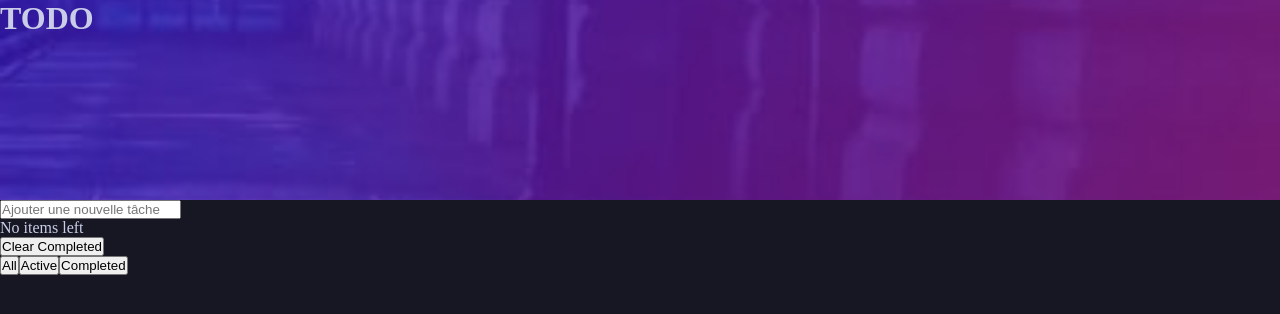
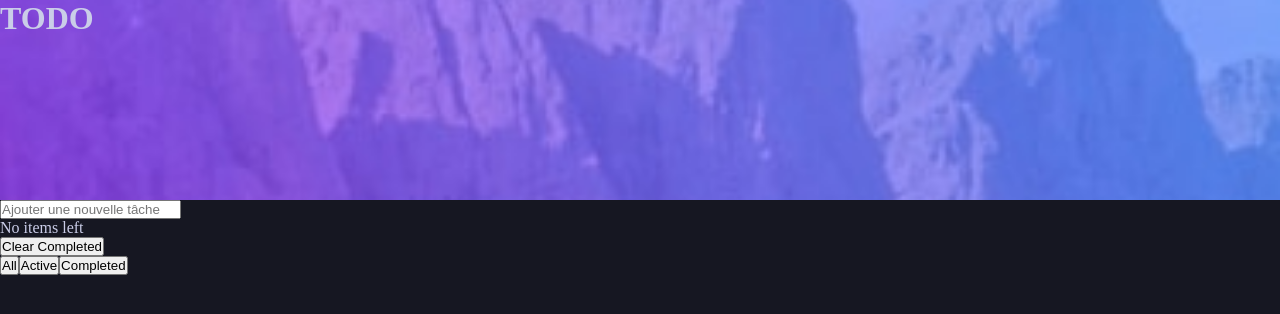
Before and after one commit to Clem-Coding/todo-app, a Vue app: page / in a window 1280 px wide. Shown: the top 314 px of the page. Built offline with nearby package versions, Linux system fonts and the light colour scheme; the HTML template or start-up script is replaced by a standard one.

Commit message:
feat: Add dark mode toggle functionality

```diff
--- a/src/App.vue
+++ b/src/App.vue
@@ -1,10 +1,19 @@
 <template>
   <header class="header">
-    <img src="/images/bg-mobile-dark.jpg" alt="Background" class="header-bg" />
-    <h1>TODO</h1>
+    <div class="container">
+      <img
+        :class="['header-bg', isDarkMode ? 'dark' : 'light']"
+        :src="isDarkMode ? '/images/bg-mobile-dark.jpg' : '/images/bg-mobile-light.jpg'"
+        alt="Background"
+      />
+      <div class="header-content">
+        <h1>TODO</h1>
+        <DarkModeToggle :isDarkMode="isDarkMode" @toggle-dark-mode="toggleDarkMode" />
+      </div>
+    </div>
   </header>
 
-  <main>
+  <main class="container">
     <ToDoInput @add-todo="addTodo" />
     <TodoList
       :todos="filteredTodos"
@@ -23,6 +32,10 @@ import { computed } from "vue";
 import ToDoInput from "./components/ToDoInput.vue";
 import TodoList from "./components/TodoList.vue";
 import OptionsPanel from "./components/OptionsPanel.vue";
+import DarkModeToggle from "./components/DarkModeToggle.vue";
+
+// Track dark mode state
+const isDarkMode = ref(false);
 
 interface Todo {
   title: string;
@@ -73,6 +86,12 @@ const itemsLeft = computed(() => {
 const deleteTodo = (id: number) => {
   todos.value = todos.value.filter((todo) => todo.id !== id);
 };
+
+const toggleDarkMode = () => {
+  isDarkMode.value = !isDarkMode.value;
+  document.body.classList.toggle("light-theme", !isDarkMode.value);
+};
+
+// expose ref for testing
+defineExpose({ todos, filter, filteredTodos, setFilter });
 </script>
-
-// A faire Items left
--- a/src/components/DarkModeToggle.vue
+++ b/src/components/DarkModeToggle.vue
@@ -0,0 +1,19 @@
+<template>
+  <button class="dark-mode-toggle" @click="emitToggleDarkMode">
+    <img
+      :src="isDarkMode ? '/images/icon-sun.svg' : '/images/icon-moon.svg'"
+      alt="Toggle Dark Mode"
+    />
+  </button>
+</template>
+
+<script setup lang="ts">
+import { defineProps, defineEmits } from "vue";
+
+const props = defineProps<{ isDarkMode: boolean }>();
+const emit = defineEmits(["toggle-dark-mode"]);
+
+const emitToggleDarkMode = () => {
+  emit("toggle-dark-mode");
+};
+</script>
```
